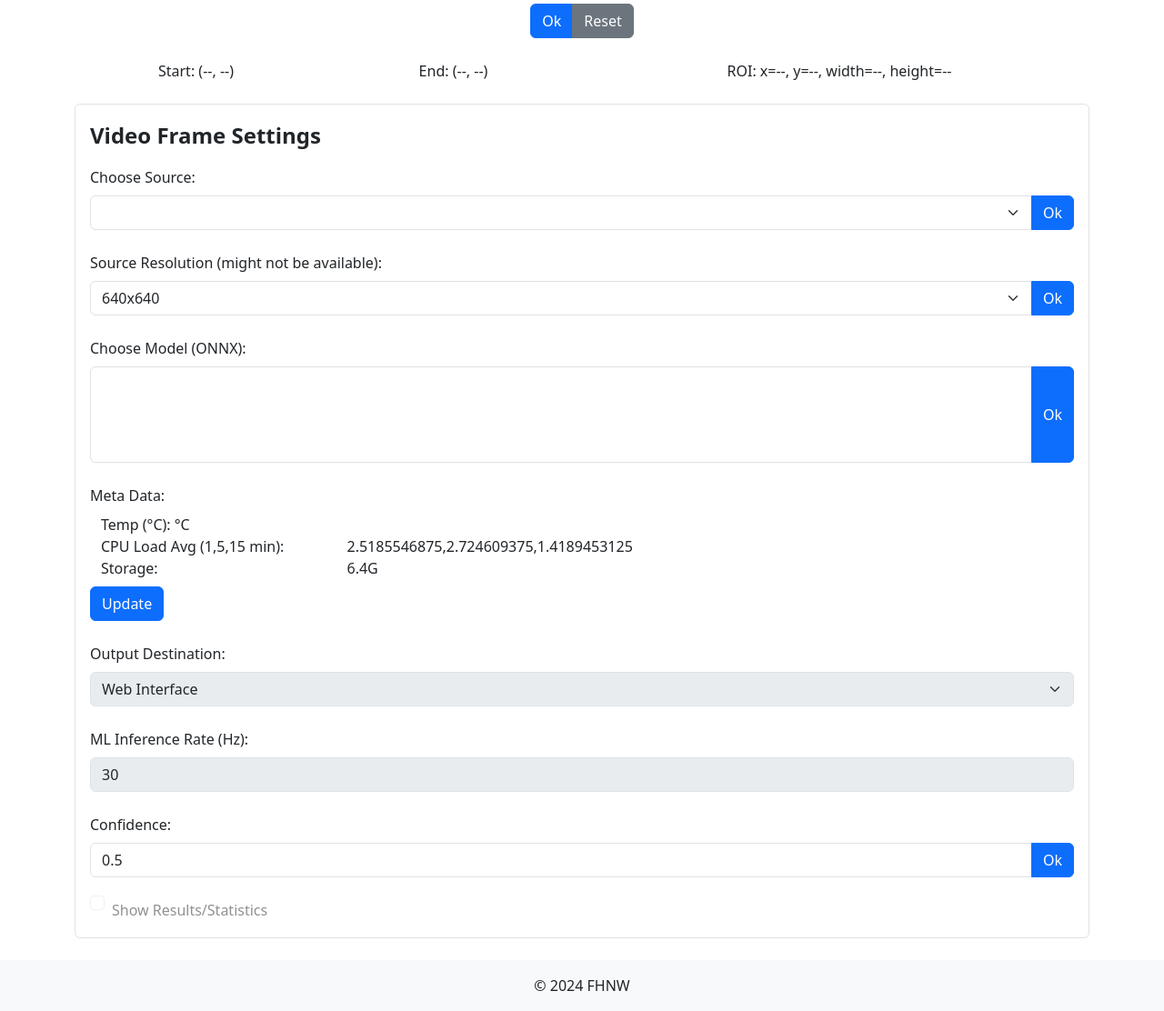
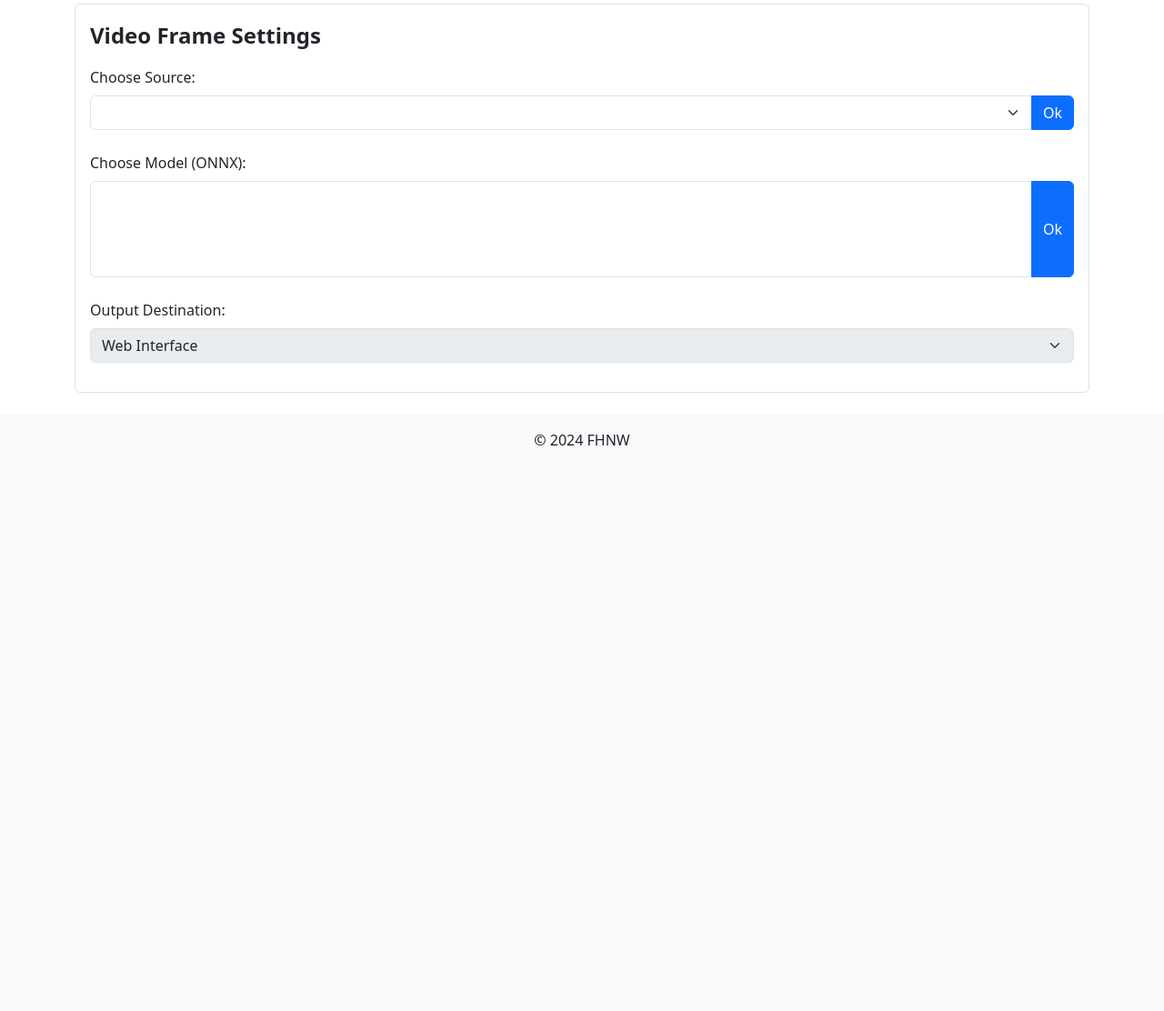
Before and after one commit to andriwild/ip7-ai-cam, a Flask app: page / in a window 1280 px wide. Shown: the part 403-1515 px from the top of the page at 91% size. After the commit the page ends 893 px from the top, so only its background shows below. Run offline with Flask 3, Linux system fonts and the light colour scheme; lists and menus that the app fills with data are empty.

Commit message:
temporary disables unsupported features

```diff
--- a/api/server.py
+++ b/api/server.py
@@ -35,9 +35,11 @@
             self.config.set_source(data["source"])
             return "Ok"
 
+
         @self.app.route("/models", methods=['GET'])
         def get_models():
             return ["yolo11n.onnx", "yolo11n-pose.onnx", "yolo11n-seg.onnx"]
+
 
         @self.app.route('/models', methods=['POST'])
         def set_models():
@@ -47,9 +49,11 @@
             self.config.set_models(data["models"])
             return "Ok"
 
+
         @self.app.route("/")
         def index():
             return render_template("index.html", server_url=request.host_url)
+
 
         @self.app.route("/video_feed")
         def video_feed():
--- a/api/static/script.js
+++ b/api/static/script.js
@@ -4,12 +4,12 @@
 const BASE_URL = window.SERVER_URL;
 
 const sourceElement     = document.getElementById("sourceSelect");
-const resolutionElement = document.getElementById("resolutionSelect");
 const modelElement      = document.getElementById("modelSelect");
-const confidenceElement = document.getElementById("confidenceInput");
-const tempElement       = document.getElementById("temp");
-const cpuElement        = document.getElementById("cpu");
-const storageElement    = document.getElementById("storage");
+// const resolutionElement = document.getElementById("resolutionSelect");
+// const confidenceElement = document.getElementById("confidenceInput");
+// const tempElement       = document.getElementById("temp");
+// const cpuElement        = document.getElementById("cpu");
+// const storageElement    = document.getElementById("storage");
 
 const sendSetting = (json, endpoint) => {
     fetch(`${BASE_URL}${endpoint}`, {
@@ -47,50 +47,50 @@
     )
 )
 
-fetchSetting(
-    "confidence", (
-    data => confidenceElement.value = data["confidence"]
-    )
-)
+// fetchSetting(
+//     "confidence", (
+//     data => confidenceElement.value = data["confidence"]
+//     )
+// )
 
-const updateMetaData = () => {
-    fetchSetting(
-        "meta", (
-            data => {
-                tempElement.innerText    = data["temp"]
-                cpuElement.innerText     = data["cpu"]
-                storageElement.innerText = data["storage"]
-            }
-        )
-    )
-};
-updateMetaData();
+// const updateMetaData = () => {
+//     fetchSetting(
+//         "meta", (
+//             data => {
+//                 tempElement.innerText    = data["temp"]
+//                 cpuElement.innerText     = data["cpu"]
+//                 storageElement.innerText = data["storage"]
+//             }
+//         )
+//     )
+// };
+// updateMetaData();
 
 
 document.getElementById("sourceSelectBtn").onclick = () =>
     sendSetting({ source: sourceElement.value }, "source");
 
-document.getElementById("resolutionSelectBtn").onclick = () =>
-    sendSetting({ resolution: resolutionElement.value }, "resolution");
+// document.getElementById("resolutionSelectBtn").onclick = () =>
+//     sendSetting({ resolution: resolutionElement.value }, "resolution");
 
 document.getElementById("modelSelectBtn").onclick = () => {
     var values = Array.from(modelElement.selectedOptions).map(({ value }) => value);
     sendSetting({ models: values }, "models");
 }
 
-document.getElementById("confidenceInputBtn").onclick = () =>
-    sendSetting({ confidence: confidenceElement.value }, "confidence");
+// document.getElementById("confidenceInputBtn").onclick = () =>
+//     sendSetting({ confidence: confidenceElement.value }, "confidence");
 
-document.getElementById("metadataBtn").onclick = updateMetaData;
+// document.getElementById("metadataBtn").onclick = updateMetaData;
 
-document.getElementById("roiSaveBtn").onclick = () =>
-    sendSetting({
-        roi: {
-            x: roiXSpan.textContent,
-            y: roiYSpan.textContent,
-            w: roiWSpan.textContent,
-            h: roiHSpan.textContent
-        }
-    }, "roi");
+// document.getElementById("roiSaveBtn").onclick = () =>
+//     sendSetting({
+//         roi: {
+//             x: roiXSpan.textContent,
+//             y: roiYSpan.textContent,
+//             w: roiWSpan.textContent,
+//             h: roiHSpan.textContent
+//         }
+//     }, "roi");
 
-document.getElementById("roiResetBtn").onclick = () => sendSetting({ roi: "" }, "roi");
+// document.getElementById("roiResetBtn").onclick = () => sendSetting({ roi: "" }, "roi");
--- a/api/templates/index.html
+++ b/api/templates/index.html
@@ -62,30 +62,30 @@
         <div class="d-flex justify-content-center mb-4">
             <div class="image-container" id="imgContainer">
                 <img class="img-fluid border" id="theImage" src="{{ url_for('video_feed') }}" alt="Video Feed" />
-                <div id="roiOverlay"></div>
+                <!-- <div id="roiOverlay"></div> -->
             </div>
         </div>
 
-        <div class="text-center mb-4">
-            <div class="btn-group" role="group" aria-label="ROI Actions">
-                <button class="btn btn-primary" id="roiSaveBtn">Ok</button>
-                <button class="btn btn-secondary" id="roiResetBtn">Reset</button>
-            </div>
-        </div>
+        <!-- <div class="text-center mb-4"> -->
+        <!--     <div class="btn-group" role="group" aria-label="ROI Actions"> -->
+        <!--         <button class="btn btn-primary" id="roiSaveBtn">Ok</button> -->
+        <!--         <button class="btn btn-secondary" id="roiResetBtn">Reset</button> -->
+        <!--     </div> -->
+        <!-- </div> -->
 
-        <div id="coords" class="text-center mb-4">
-            <div class="row g-3">
-                <div class="col-12 col-md-3">
-                    <p class="m-0">Start: (<span id="startX">--</span>, <span id="startY">--</span>)</p>
-                </div>
-                <div class="col-12 col-md-3">
-                    <p class="m-0">End: (<span id="endX">--</span>, <span id="endY">--</span>)</p>
-                </div>
-                <div class="col-12 col-md">
-                    <p class="m-0">ROI: x=<span id="roiX">--</span>, y=<span id="roiY">--</span>, width=<span id="roiW">--</span>, height=<span id="roiH">--</span></p>
-                </div>
-            </div>
-        </div>
+        <!-- <div id="coords" class="text-center mb-4"> -->
+        <!--     <div class="row g-3"> -->
+        <!--         <div class="col-12 col-md-3"> -->
+        <!--             <p class="m-0">Start: (<span id="startX">--</span>, <span id="startY">--</span>)</p> -->
+        <!--         </div> -->
+        <!--         <div class="col-12 col-md-3"> -->
+        <!--             <p class="m-0">End: (<span id="endX">--</span>, <span id="endY">--</span>)</p> -->
+        <!--         </div> -->
+        <!--         <div class="col-12 col-md"> -->
+        <!--             <p class="m-0">ROI: x=<span id="roiX">--</span>, y=<span id="roiY">--</span>, width=<span id="roiW">--</span>, height=<span id="roiH">--</span></p> -->
+        <!--         </div> -->
+        <!--     </div> -->
+        <!-- </div> -->
 
         <fieldset class="border p-3 rounded mb-4">
             <legend class="fw-bold">Video Frame Settings</legend>
@@ -97,17 +97,17 @@
                 </div>
             </div>
 
-            <div class="mb-3">
-                <label for="resolutionSelect" class="form-label">Source Resolution (might not be available):</label>
-                <div class="input-group">
-                    <select class="form-select" id="resolutionSelect" name="resolution">
-                        <option value="640x640">640x640</option>
-                        <option value="1280x720">1280x720</option>
-                        <option value="1920x1080">1920x1080</option>
-                    </select>
-                    <button class="btn btn-primary" id="resolutionSelectBtn">Ok</button>
-                </div>
-            </div>
+            <!-- <div class="mb-3"> -->
+            <!--     <label for="resolutionSelect" class="form-label">Source Resolution (might not be available):</label> -->
+            <!--     <div class="input-group"> -->
+            <!--         <select class="form-select" id="resolutionSelect" name="resolution"> -->
+            <!--             <option value="640x640">640x640</option> -->
+            <!--             <option value="1280x720">1280x720</option> -->
+            <!--             <option value="1920x1080">1920x1080</option> -->
+            <!--         </select> -->
+            <!--         <button class="btn btn-primary" id="resolutionSelectBtn">Ok</button> -->
+            <!--     </div> -->
+            <!-- </div> -->
 
             <div class="mb-3">
                 <label for="modelSelect" class="form-label">Choose Model (ONNX):</label>
@@ -117,22 +117,22 @@
                 </div>
             </div>
 
-            <div class="mb-3">
-                <label class="form-label">Meta Data:</label>
-                    <div class="container">
-                        <div class="row" id="metadata">
-                            <div class="col-3"><p class="m-0">Temp (°C): °C</p></div>
-                            <div class="col-3"><span id="temp">--</span></div>
-                            <div class="w-100"></div>
-                            <div class="col-3"><p class="m-0">CPU Load Avg (1,5,15 min):</p></div>
-                            <div class="col-3"><span id="cpu">--</span></div>
-                            <div class="w-100"></div>
-                            <div class="col-3"><p class="m-0">Storage:</p></div>
-                            <div class="col-3"><span id="storage">--</span></div>
-                        </div>
-                    </div>
-                <button class="btn btn-primary mt-2" id="metadataBtn">Update</button>
-            </div>
+            <!-- <div class="mb-3"> -->
+            <!--     <label class="form-label">Meta Data:</label> -->
+            <!--         <div class="container"> -->
+            <!--             <div class="row" id="metadata"> -->
+            <!--                 <div class="col-3"><p class="m-0">Temp (°C): °C</p></div> -->
+            <!--                 <div class="col-3"><span id="temp">--</span></div> -->
+            <!--                 <div class="w-100"></div> -->
+            <!--                 <div class="col-3"><p class="m-0">CPU Load Avg (1,5,15 min):</p></div> -->
+            <!--                 <div class="col-3"><span id="cpu">--</span></div> -->
+            <!--                 <div class="w-100"></div> -->
+            <!--                 <div class="col-3"><p class="m-0">Storage:</p></div> -->
+            <!--                 <div class="col-3"><span id="storage">--</span></div> -->
+            <!--             </div> -->
+            <!--         </div> -->
+            <!--     <button class="btn btn-primary mt-2" id="metadataBtn">Update</button> -->
+            <!-- </div> -->
 
             <div class="mb-3">
                 <label for="outputDestination" class="form-label">Output Destination:</label>
@@ -143,25 +143,25 @@
                 </select>
             </div>
 
-            <div class="mb-3">
-                <label for="rate" class="form-label">ML Inference Rate (Hz):</label>
-                <input class="form-control" type="number" id="rate" name="rate" min="1" step="1" value="30" disabled>
-            </div>
+            <!-- <div class="mb-3"> -->
+            <!--     <label for="rate" class="form-label">ML Inference Rate (Hz):</label> -->
+            <!--     <input class="form-control" type="number" id="rate" name="rate" min="1" step="1" value="30" disabled> -->
+            <!-- </div> -->
 
-            <div class="mb-3">
-                <label for="confidenceInput" class="form-label">Confidence:</label>
-                <div class="input-group">
-                    <input class="form-control" type="number" id="confidenceInput" name="confidence" min="0" max="1" step="0.01" value="0.5">
-                    <button class="btn btn-primary" id="confidenceInputBtn">Ok</button>
-                </div>
-            </div>
+            <!-- <div class="mb-3"> -->
+            <!--     <label for="confidenceInput" class="form-label">Confidence:</label> -->
+            <!--     <div class="input-group"> -->
+            <!--         <input class="form-control" type="number" id="confidenceInput" name="confidence" min="0" max="1" step="0.01" value="0.5"> -->
+            <!--         <button class="btn btn-primary" id="confidenceInputBtn">Ok</button> -->
+            <!--     </div> -->
+            <!-- </div> -->
 
-            <div class="form-check">
-                <input class="form-check-input"  disabled type="checkbox" value="" id="showResults" name="show_results">
-                <label class="form-check-label" for="showResults">
-                    Show Results/Statistics
-                </label>
-            </div>
+            <!-- <div class="form-check"> -->
+            <!--     <input class="form-check-input"  disabled type="checkbox" value="" id="showResults" name="show_results"> -->
+            <!--     <label class="form-check-label" for="showResults"> -->
+            <!--         Show Results/Statistics -->
+            <!--     </label> -->
+            <!-- </div> -->
         </fieldset>
     </main>
 
--- a/app.py
+++ b/app.py
@@ -7,16 +7,12 @@
 import argparse
 import logging
 
-from ultralytics import YOLO
-
 from api.server import WebServer
 from capture.captureProvider import FrameProvider
 from config.configuration import Configuration
 from controller.controller import Controller
 from controller.impl.text_annotator import TextAnnotator
 from ml.modelCoordinator import ModelCoordinator
-
-model = YOLO("resources/ml_models/yolo11n.onnx")
 
 logging.basicConfig(
     level=logging.INFO,
```
